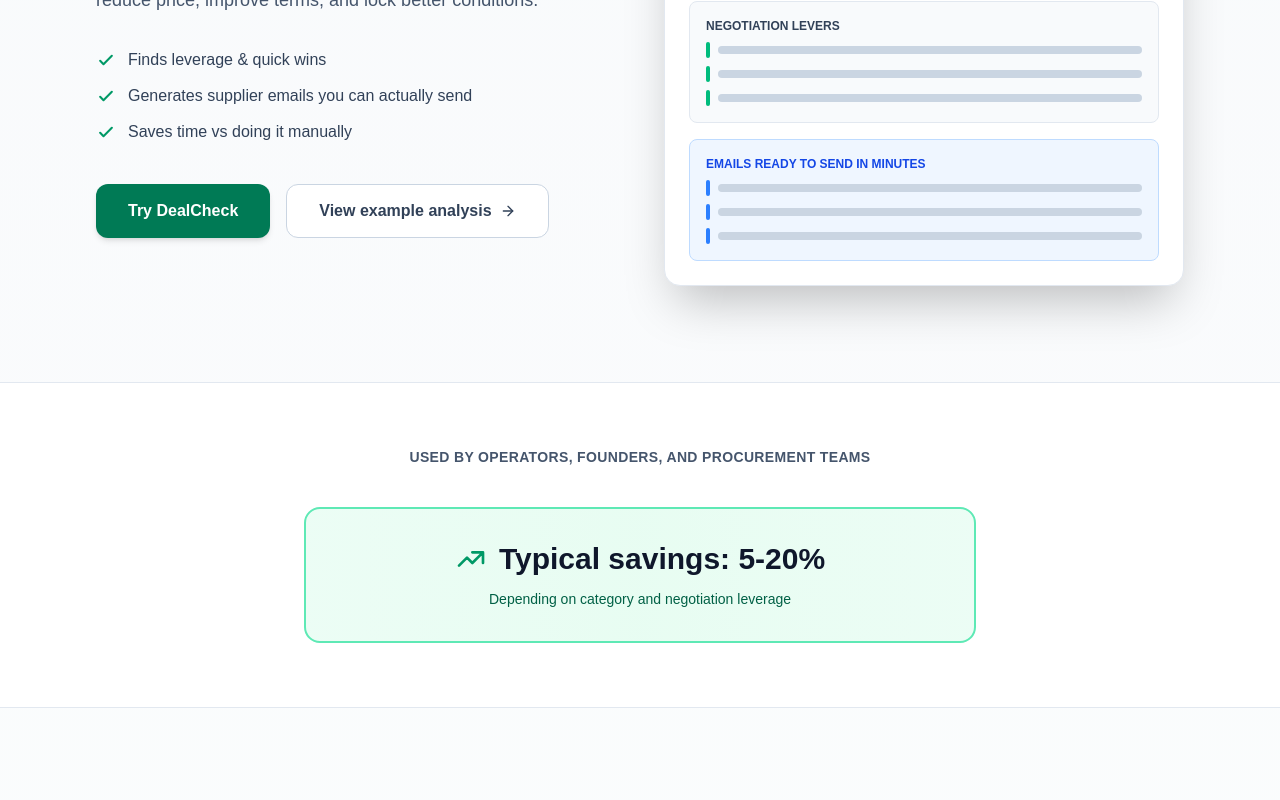
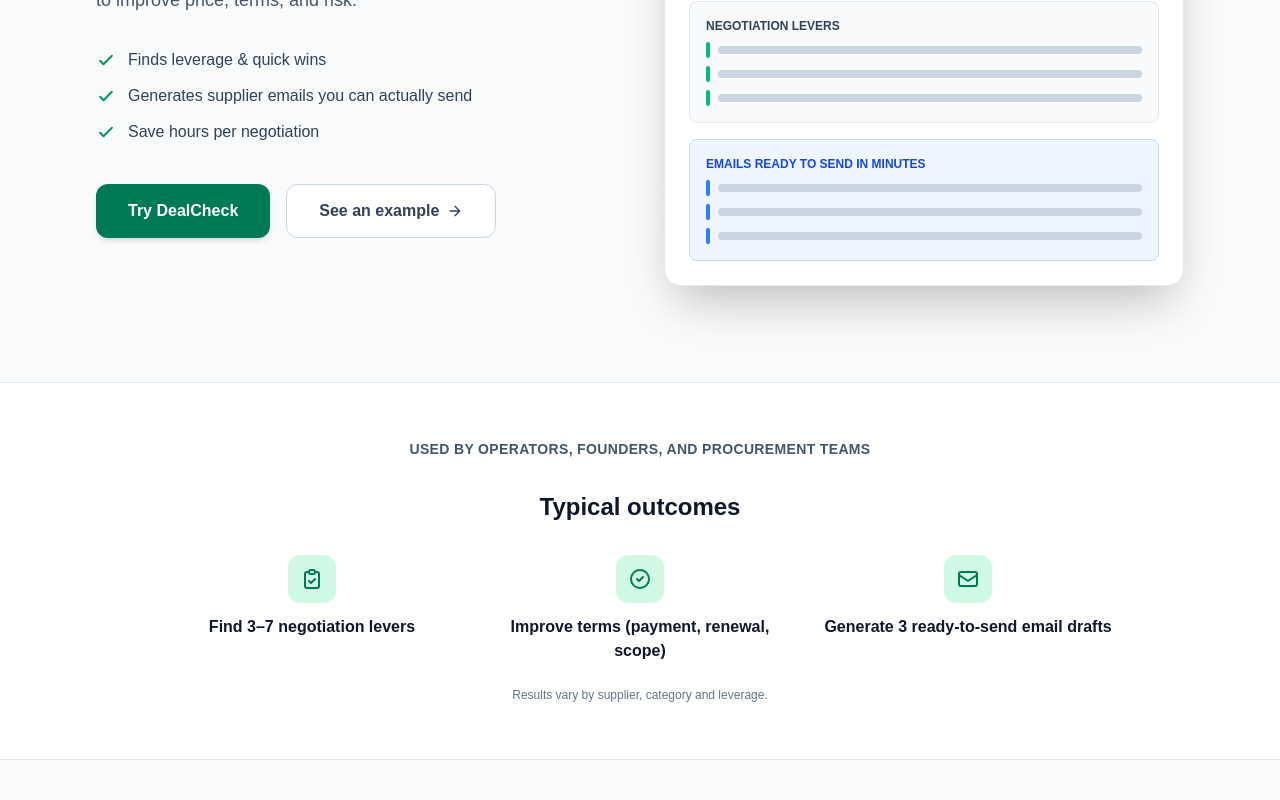
Before and after one commit to Boomchakalala/Dealcheck, a Next.js app: page / in a window 1280 px wide. Shown: the part 380-1180 px from the top of the page. Built offline with nearby package versions, Linux system fonts and the light colour scheme.

Commit message:
Sandbox autosave

```diff
--- a/src/app/page.tsx
+++ b/src/app/page.tsx
@@ -17,10 +17,10 @@
             {/* Left: Content */}
             <div>
               <h1 className="text-[2.75rem] sm:text-[3.25rem] font-bold text-slate-900 tracking-tight mb-6 leading-[1.15]">
-                Turn quotes into savings in minutes.
+                Turn quotes into leverage in minutes.
               </h1>
               <p className="text-lg text-slate-600 mb-8 leading-relaxed">
-                Upload a quote. Get a negotiation strategy, pre-made emails to reduce price, improve terms, and lock better conditions.
+                Upload a quote. Get negotiation levers and ready-to-send emails to improve price, terms, and risk.
               </p>
 
               {/* Benefits */}
@@ -28,7 +28,7 @@
                 {[
                   'Finds leverage & quick wins',
                   'Generates supplier emails you can actually send',
-                  'Saves time vs doing it manually',
+                  'Save hours per negotiation',
                 ].map((text) => (
                   <div key={text} className="flex items-center gap-3">
                     <svg className="w-5 h-5 text-emerald-600 flex-shrink-0" fill="none" viewBox="0 0 24 24" stroke="currentColor">
@@ -51,7 +51,7 @@
                   href="/example"
                   className="inline-flex items-center justify-center px-8 py-3.5 text-base font-semibold rounded-xl bg-white text-slate-700 hover:bg-slate-50 transition-all border border-slate-300"
                 >
-                  View example analysis <ArrowRight className="w-4 h-4 ml-2" />
+                  See an example <ArrowRight className="w-4 h-4 ml-2" />
                 </Link>
               </div>
             </div>
@@ -134,27 +134,45 @@
         </div>
       </section>
 
-      {/* Social Proof */}
-      <section className="bg-white border-y border-slate-200 py-16">
-        <div className="max-w-6xl mx-auto px-5 sm:px-8">
-          <p className="text-center text-sm text-slate-600 mb-10 font-semibold uppercase tracking-wide">
+      {/* Typical Outcomes */}
+      <section className="bg-white border-y border-slate-200 py-14">
+        <div className="max-w-5xl mx-auto px-5 sm:px-8">
+          <p className="text-center text-sm text-slate-600 mb-8 font-semibold uppercase tracking-wide">
             Used by operators, founders, and procurement teams
           </p>
 
-          {/* Savings Banner */}
-          <div className="max-w-2xl mx-auto">
-            <div className="bg-gradient-to-r from-emerald-50 via-emerald-100/50 to-emerald-50 border-2 border-emerald-300 rounded-2xl p-8 text-center">
-              <div className="flex items-center justify-center gap-3 mb-3">
-                <svg className="w-8 h-8 text-emerald-600" fill="none" viewBox="0 0 24 24" stroke="currentColor">
-                  <path strokeLinecap="round" strokeLinejoin="round" strokeWidth={2} d="M13 7h8m0 0v8m0-8l-8 8-4-4-6 6" />
+          <h3 className="text-2xl font-bold text-slate-900 text-center mb-8">Typical outcomes</h3>
+
+          <div className="grid grid-cols-1 md:grid-cols-3 gap-6">
+            <div className="flex flex-col items-center text-center">
+              <div className="w-12 h-12 rounded-xl bg-emerald-100 flex items-center justify-center mb-3">
+                <svg className="w-6 h-6 text-emerald-700" fill="none" viewBox="0 0 24 24" stroke="currentColor">
+                  <path strokeLinecap="round" strokeLinejoin="round" strokeWidth={2} d="M9 5H7a2 2 0 00-2 2v12a2 2 0 002 2h10a2 2 0 002-2V7a2 2 0 00-2-2h-2M9 5a2 2 0 002 2h2a2 2 0 002-2M9 5a2 2 0 012-2h2a2 2 0 012 2m-6 9l2 2 4-4" />
                 </svg>
-                <h3 className="text-3xl font-bold text-slate-900">Typical savings: 5-20%</h3>
               </div>
-              <p className="text-sm text-emerald-800 font-medium">
-                Depending on category and negotiation leverage
-              </p>
+              <p className="text-base font-semibold text-slate-900">Find 3–7 negotiation levers</p>
+            </div>
+
+            <div className="flex flex-col items-center text-center">
+              <div className="w-12 h-12 rounded-xl bg-emerald-100 flex items-center justify-center mb-3">
+                <svg className="w-6 h-6 text-emerald-700" fill="none" viewBox="0 0 24 24" stroke="currentColor">
+                  <path strokeLinecap="round" strokeLinejoin="round" strokeWidth={2} d="M9 12l2 2 4-4m6 2a9 9 0 11-18 0 9 9 0 0118 0z" />
+                </svg>
+              </div>
+              <p className="text-base font-semibold text-slate-900">Improve terms (payment, renewal, scope)</p>
+            </div>
+
+            <div className="flex flex-col items-center text-center">
+              <div className="w-12 h-12 rounded-xl bg-emerald-100 flex items-center justify-center mb-3">
+                <svg className="w-6 h-6 text-emerald-700" fill="none" viewBox="0 0 24 24" stroke="currentColor">
+                  <path strokeLinecap="round" strokeLinejoin="round" strokeWidth={2} d="M3 8l7.89 5.26a2 2 0 002.22 0L21 8M5 19h14a2 2 0 002-2V7a2 2 0 00-2-2H5a2 2 0 00-2 2v10a2 2 0 002 2z" />
+                </svg>
+              </div>
+              <p className="text-base font-semibold text-slate-900">Generate 3 ready-to-send email drafts</p>
             </div>
           </div>
+
+          <p className="text-xs text-slate-500 text-center mt-6">Results vary by supplier, category and leverage.</p>
         </div>
       </section>
 
```
